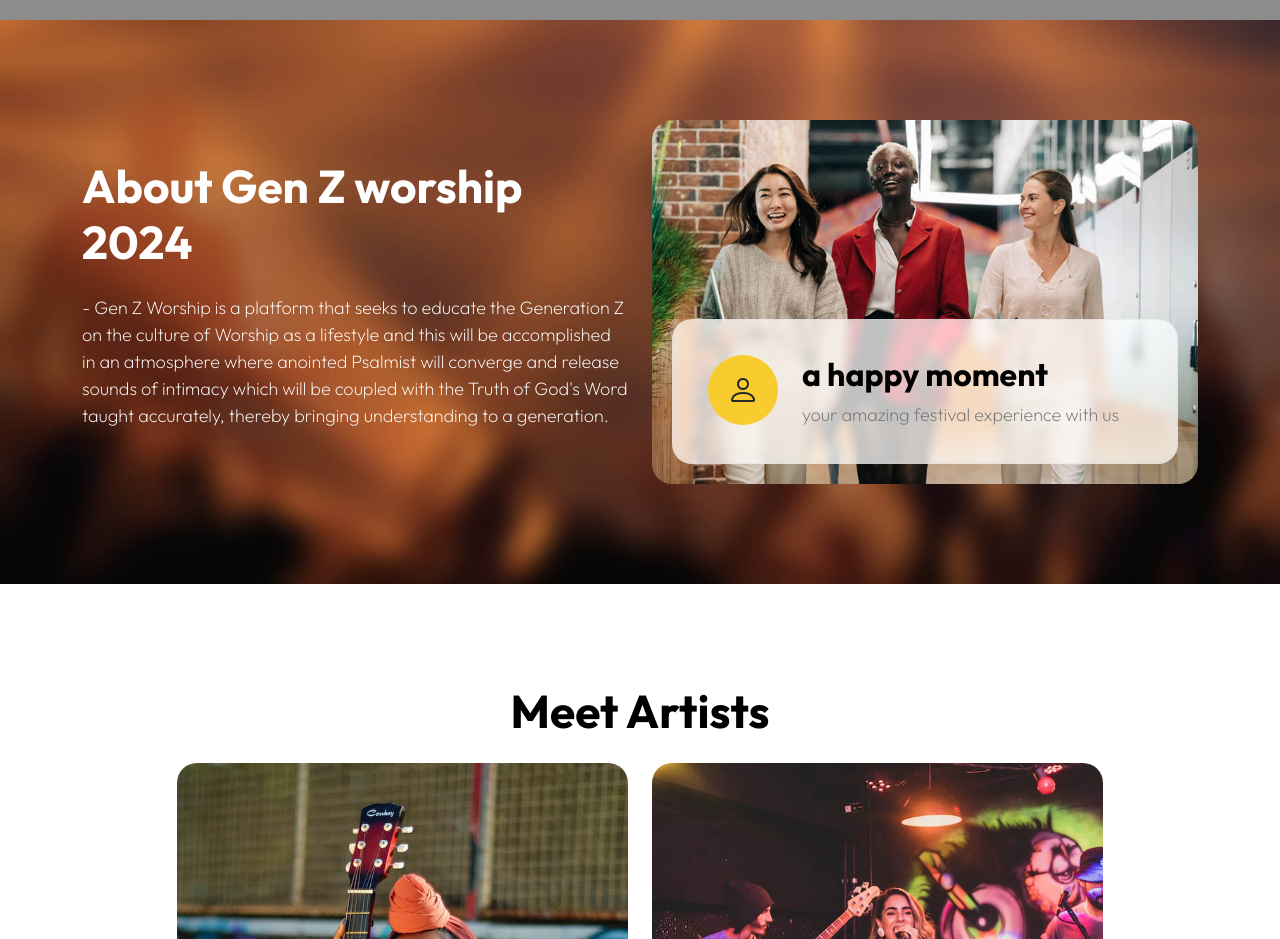
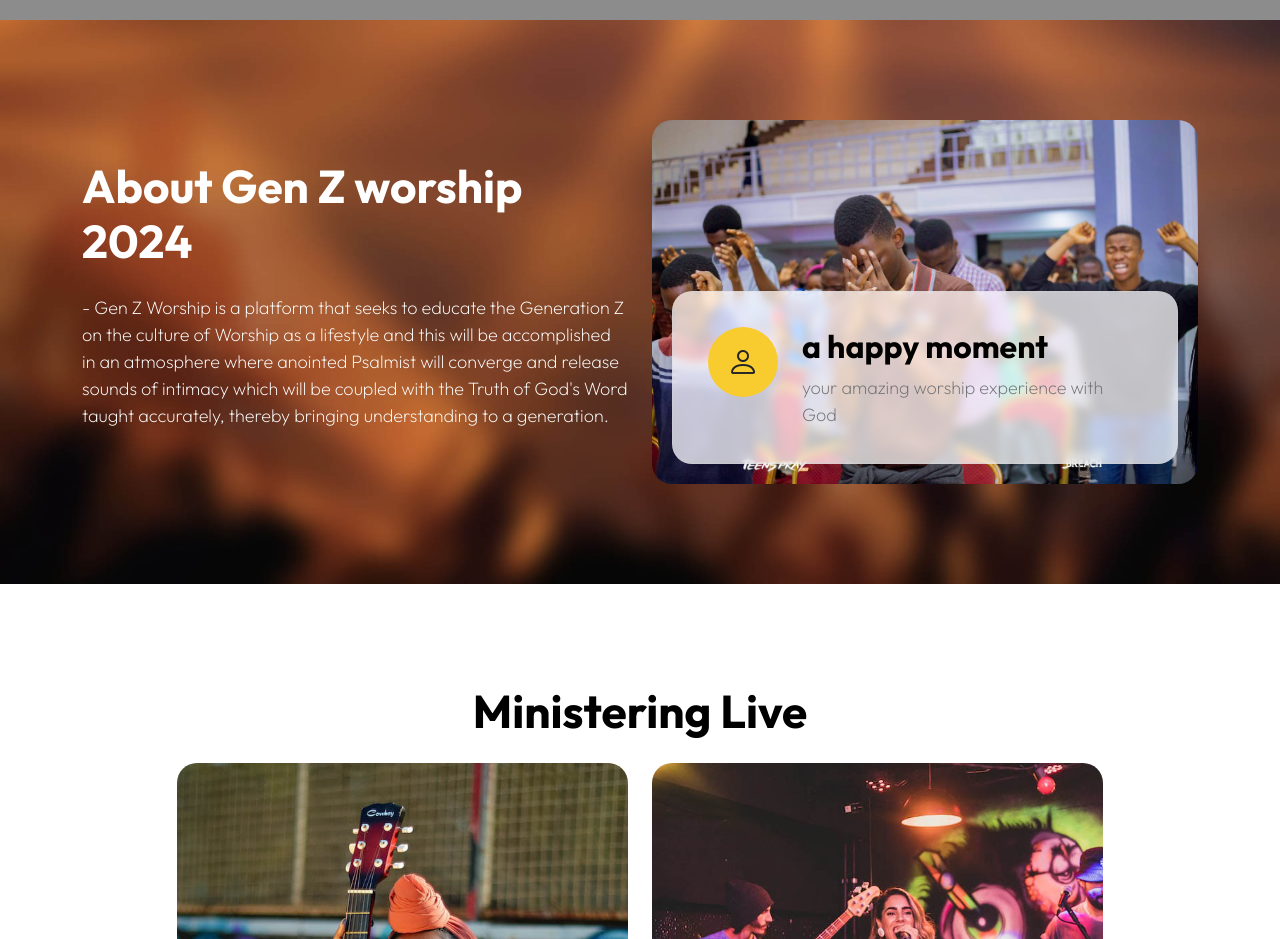
Before and after one commit to thewebguyy/genz, a plain HTML site: page index.html in a window 1280 px wide. Shown: the part 780-1719 px from the top of the page. Drawn offline with Linux system fonts and the light colour scheme; grey boxes are pictures that could not be loaded.

Commit message:
editing the index page

```diff
--- a/index.html
+++ b/index.html
@@ -178,7 +178,7 @@
 
                     <div class="col-lg-6 col-12">
                         <div class="about-text-wrap">
-                            <img src="images/pexels-alexander-suhorucov-6457579.jpg" class="about-image img-fluid">
+                            <img src="images/bg2.jpg" class="about-image img-fluid">
 
                             <div class="about-text-info d-flex">
                                 <div class="d-flex">
@@ -189,7 +189,7 @@
                                 <div class="ms-4">
                                     <h3>a happy moment</h3>
 
-                                    <p class="mb-0">your amazing festival experience with us</p>
+                                    <p class="mb-0">your amazing worship experience with God</p>
                                 </div>
                             </div>
                         </div>
@@ -205,7 +205,7 @@
                 <div class="row justify-content-center">
 
                     <div class="col-12 text-center">
-                        <h2 class="mb-4">Meet Artists</h1>
+                        <h2 class="mb-4">Ministering Live</h1>
                     </div>
 
                     <div class="col-lg-5 col-12">
```
Also changed, not shown: images/bg2.jpg (added).
